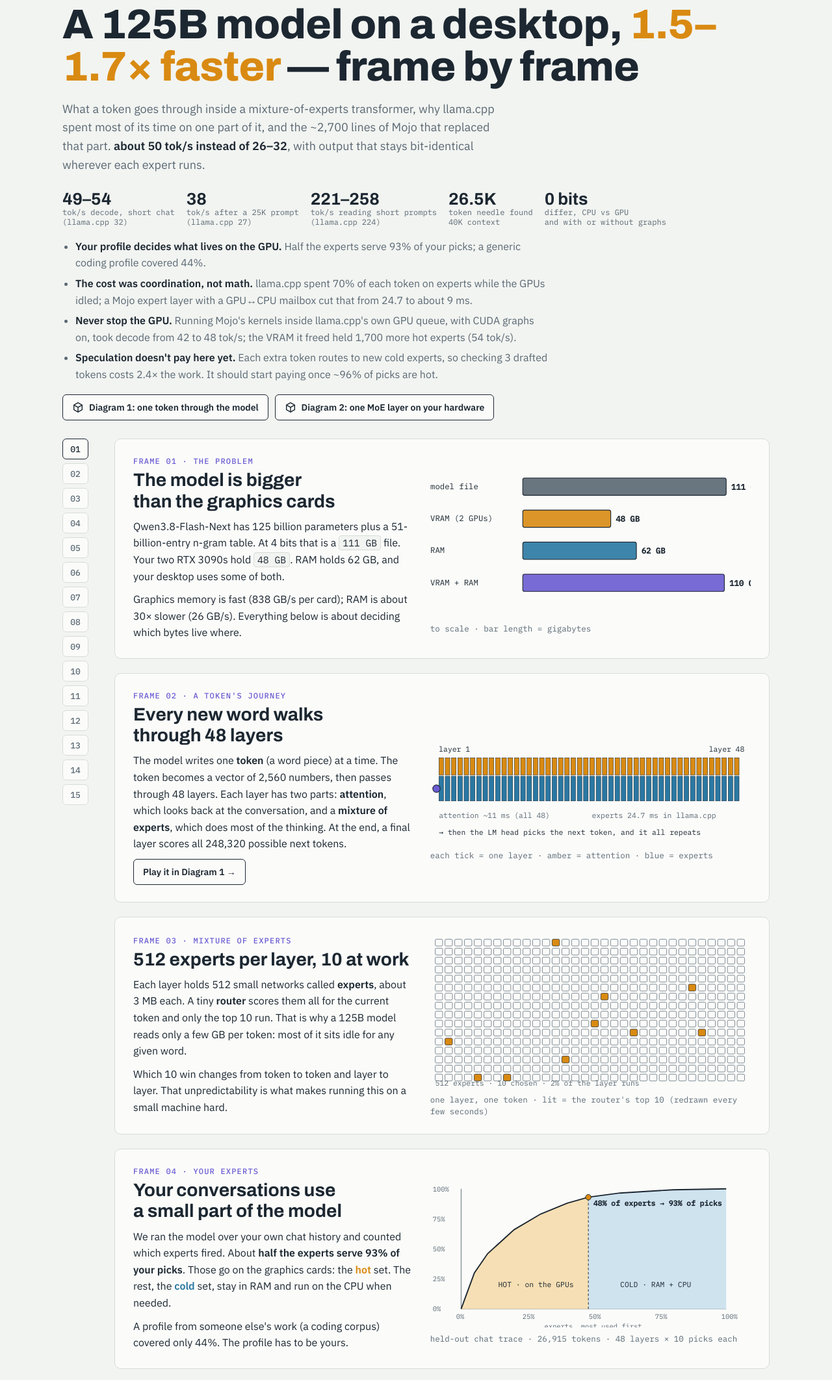
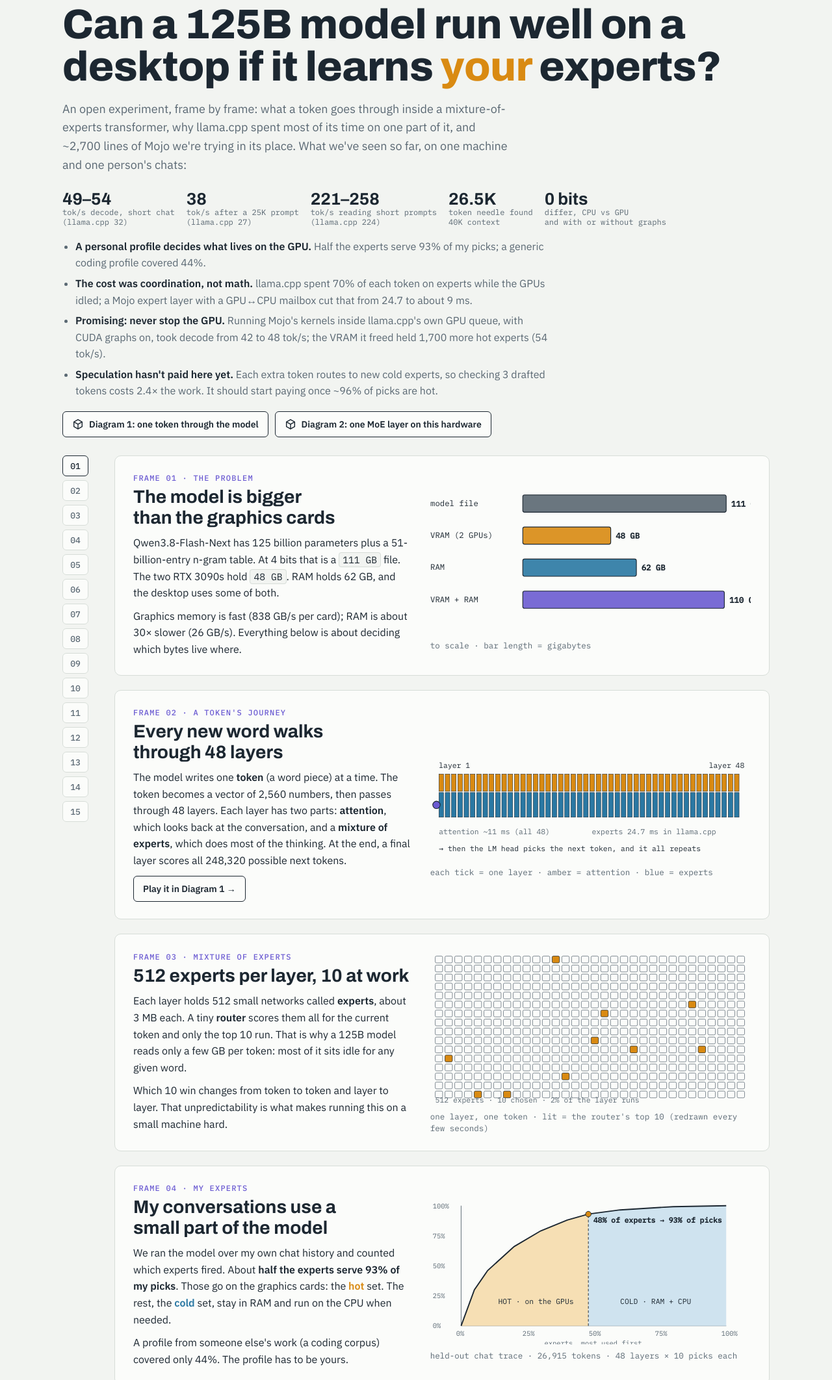
Before and after one commit to abhisheksreesaila/omxpert-mojo, a plain HTML site: page docs/explainer/index.html in a window 1280 px wide. Shown: the part 73-2197 px from the top of the page at 65% size. Drawn offline with Linux system fonts and the light colour scheme.

Commit message:
Public: README and explainer as an open experiment, Pages landing page, repo links
Co-Authored-By: Claude Opus 5.5 <noreply@anthropic.com>

```diff
--- a/docs/explainer/index.html
+++ b/docs/explainer/index.html
@@ -66,8 +66,8 @@ svg .soft{fill:var(--soft)}
 <div class="wrap">
   <header class="hero">
     <div class="eyebrow">omxpert · Qwen3.8-Flash-Next · 2× RTX 3090 · notes from 16–17 Nov 2026</div>
-    <h1>A 125B model on a desktop, <em>1.5–1.7× faster</em> — frame by frame</h1>
-    <p class="lede">What a token goes through inside a mixture-of-experts transformer, why llama.cpp spent most of its time on one part of it, and the ~2,700 lines of Mojo that replaced that part. <b>about 50 tok/s instead of 26–32</b>, with output that stays bit-identical wherever each expert runs.</p>
+    <h1>Can a 125B model run well on a desktop if it learns <em>your</em> experts?</h1>
+    <p class="lede">An open experiment, frame by frame: what a token goes through inside a mixture-of-experts transformer, why llama.cpp spent most of its time on one part of it, and ~2,700 lines of Mojo we're trying in its place. What we've seen so far, on one machine and one person's chats:</p>
     <div class="stat" aria-label="Findings">
       <div><b>49–54</b><span>tok/s decode, short chat<br>(llama.cpp 32)</span></div>
       <div><b>38</b><span>tok/s after a 25K prompt<br>(llama.cpp 27)</span></div>
@@ -76,14 +76,14 @@ svg .soft{fill:var(--soft)}
       <div><b>0 bits</b><span>differ, CPU vs GPU<br>and with or without graphs</span></div>
     </div>
     <ul class="finds">
-      <li><b>Your profile decides what lives on the GPU.</b> Half the experts serve 93% of your picks; a generic coding profile covered 44%.</li>
+      <li><b>A personal profile decides what lives on the GPU.</b> Half the experts serve 93% of my picks; a generic coding profile covered 44%.</li>
       <li><b>The cost was coordination, not math.</b> llama.cpp spent 70% of each token on experts while the GPUs idled; a Mojo expert layer with a GPU↔CPU mailbox cut that from 24.7 to about 9 ms.</li>
-      <li><b>Never stop the GPU.</b> Running Mojo's kernels inside llama.cpp's own GPU queue, with CUDA graphs on, took decode from 42 to 48 tok/s; the VRAM it freed held 1,700 more hot experts (54 tok/s).</li>
-      <li><b>Speculation doesn't pay here yet.</b> Each extra token routes to new cold experts, so checking 3 drafted tokens costs 2.4× the work. It should start paying once ~96% of picks are hot.</li>
+      <li><b>Promising: never stop the GPU.</b> Running Mojo's kernels inside llama.cpp's own GPU queue, with CUDA graphs on, took decode from 42 to 48 tok/s; the VRAM it freed held 1,700 more hot experts (54 tok/s).</li>
+      <li><b>Speculation hasn't paid here yet.</b> Each extra token routes to new cold experts, so checking 3 drafted tokens costs 2.4× the work. It should start paying once ~96% of picks are hot.</li>
     </ul>
     <div class="cta">
       <a class="btn" href="token.html"><svg class="iso" viewBox="0 0 20 20" aria-hidden="true"><path d="M10 2l7 4v8l-7 4-7-4V6z" fill="none" stroke="currentColor" stroke-width="1.6"/><path d="M3 6l7 4 7-4M10 10v8" fill="none" stroke="currentColor" stroke-width="1.6"/></svg>Diagram 1: one token through the model</a>
-      <a class="btn" href="layer.html"><svg class="iso" viewBox="0 0 20 20" aria-hidden="true"><path d="M10 2l7 4v8l-7 4-7-4V6z" fill="none" stroke="currentColor" stroke-width="1.6"/><path d="M3 6l7 4 7-4M10 10v8" fill="none" stroke="currentColor" stroke-width="1.6"/></svg>Diagram 2: one MoE layer on your hardware</a>
+      <a class="btn" href="layer.html"><svg class="iso" viewBox="0 0 20 20" aria-hidden="true"><path d="M10 2l7 4v8l-7 4-7-4V6z" fill="none" stroke="currentColor" stroke-width="1.6"/><path d="M3 6l7 4 7-4M10 10v8" fill="none" stroke="currentColor" stroke-width="1.6"/></svg>Diagram 2: one MoE layer on this hardware</a>
     </div>
   </header>
 
@@ -94,7 +94,7 @@ svg .soft{fill:var(--soft)}
       <section class="frame" id="f1">
         <div><div class="num">FRAME 01 · THE PROBLEM</div>
           <h2>The model is bigger than the graphics cards</h2>
-          <p>Qwen3.8-Flash-Next has 125 billion parameters plus a 51-billion-entry n-gram table. At 4 bits that is a <span class="k">111 GB</span> file. Your two RTX 3090s hold <span class="k">48 GB</span>. RAM holds 62 GB, and your desktop uses some of both.</p>
+          <p>Qwen3.8-Flash-Next has 125 billion parameters plus a 51-billion-entry n-gram table. At 4 bits that is a <span class="k">111 GB</span> file. The two RTX 3090s hold <span class="k">48 GB</span>. RAM holds 62 GB, and the desktop uses some of both.</p>
           <p>Graphics memory is fast (838 GB/s per card); RAM is about 30× slower (26 GB/s). Everything below is about deciding which bytes live where.</p>
         </div>
         <div class="fig">
@@ -130,9 +130,9 @@ svg .soft{fill:var(--soft)}
       </section>
 
       <section class="frame" id="f4">
-        <div><div class="num">FRAME 04 · YOUR EXPERTS</div>
-          <h2>Your conversations use a small part of the model</h2>
-          <p>We ran the model over your own chat history and counted which experts fired. About <b>half the experts serve 93% of your picks</b>. Those go on the graphics cards: the <span class="hot">hot</span> set. The rest, the <span class="cold">cold</span> set, stay in RAM and run on the CPU when needed.</p>
+        <div><div class="num">FRAME 04 · MY EXPERTS</div>
+          <h2>My conversations use a small part of the model</h2>
+          <p>We ran the model over my own chat history and counted which experts fired. About <b>half the experts serve 93% of my picks</b>. Those go on the graphics cards: the <span class="hot">hot</span> set. The rest, the <span class="cold">cold</span> set, stay in RAM and run on the CPU when needed.</p>
           <p>A profile from someone else's work (a coding corpus) covered only 44%. The profile has to be yours.</p>
         </div>
         <div class="fig">
@@ -231,7 +231,7 @@ svg .soft{fill:var(--soft)}
         <div><div class="num">FRAME 12 · WHAT DIDN'T WORK</div>
           <h2>Two honest limits</h2>
           <p><b>Short prompts trailed:</b> batching took them from 112 to 180–190 tok/s, but llama.cpp does 224. Long prompts beat it, because big chunks upload their busiest cold experts to the GPU while the CPU takes the rest. <span class="tag ok">fixed next day, frame 14</span></p>
-          <p><b>A guess that failed:</b> we expected back-to-back tokens to reuse cold experts, so checking several drafted tokens at once would be cheap. Your trace says no: 5 tokens need 3.6× the cold experts of one. The hot set is personal; the cold picks are a scattered long tail. <span class="tag bad">milestone 6 falsified</span></p>
+          <p><b>A guess that failed:</b> we expected back-to-back tokens to reuse cold experts, so checking several drafted tokens at once would be cheap. My trace says no: 5 tokens need 3.6× the cold experts of one. The hot set is personal; the cold picks are a scattered long tail. <span class="tag bad">milestone 6 falsified</span></p>
         </div>
         <div class="fig">
           <svg viewBox="0 0 520 220" role="img" aria-label="Distinct cold experts grow almost linearly with batch size" id="unionSvg"></svg>
@@ -255,7 +255,7 @@ svg .soft{fill:var(--soft)}
       <section class="frame" id="f14">
         <div><div class="num">FRAME 14 · THE RESULT, AGAIN</div>
           <h2>50 tokens per second, and faster at full context</h2>
-          <p>The new path left about 4 GB idle on each card. It now holds <b>1,700 more hot experts</b>: 92% of your picks land on the GPUs, up from 88%, so the CPU has a third less to do.</p>
+          <p>The new path left about 4 GB idle on each card. It now holds <b>1,700 more hot experts</b>: 92% of my picks land on the GPUs, up from 88%, so the CPU has a third less to do.</p>
           <p>Back to back against the previous night's setup: short chat <b>49–54 vs 41 tok/s</b>, decode after a 25,000-token prompt <b>38 vs 30</b>, short prompts <b>221–258 vs 189</b> (llama.cpp: 224). The code hidden at 26,500 tokens is still found.</p>
           <p>Greedy text stays byte-identical across the old path, the new path and the bigger hot set. <span class="tag ok">same output</span></p>
         </div>
@@ -280,7 +280,7 @@ svg .soft{fill:var(--soft)}
     </main>
   </div>
 
-  <footer>Code, logs and every number: <span class="k">~/Projects/expert-dispatch/omxpert-mojo</span> (docs/journal.md, docs/decisions.md). Click blocks and press Play in the two diagrams.</footer>
+  <footer>Code, logs and every number: <a href="https://github.com/abhisheksreesaila/omxpert-mojo">github.com/abhisheksreesaila/omxpert-mojo</a> (docs/journal.md, docs/decisions.md). Ideas and results from other machines welcome: <a href="https://github.com/abhisheksreesaila/omxpert-mojo/issues">open an issue</a>. Click blocks and press Play in the two diagrams.</footer>
 </div>
 
 <script>
```
Also changed, not shown: docs/explainer/layer.html (+1 -1 lines), docs/index.html (added, +5 -0 lines), 1 other file.
